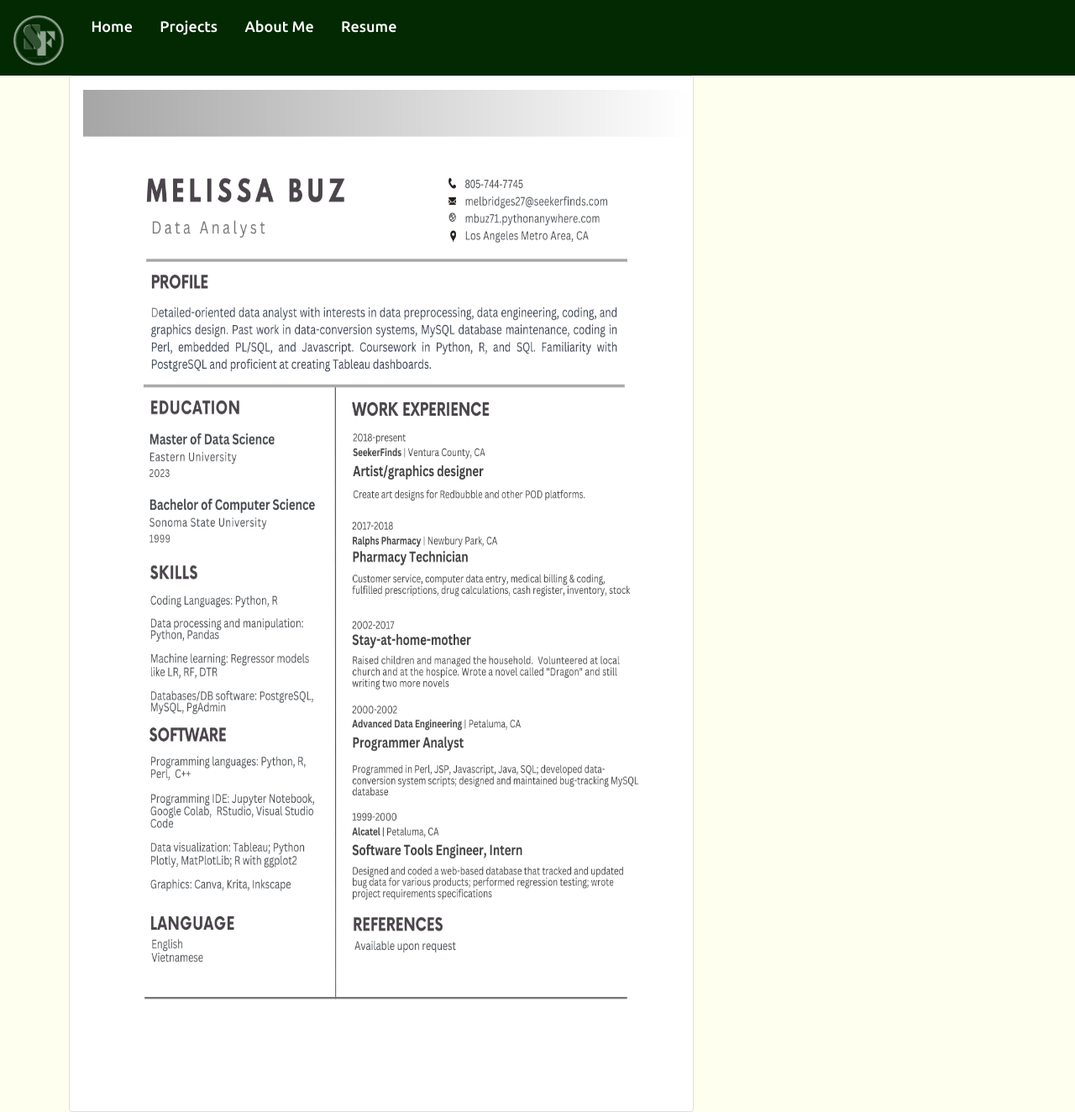
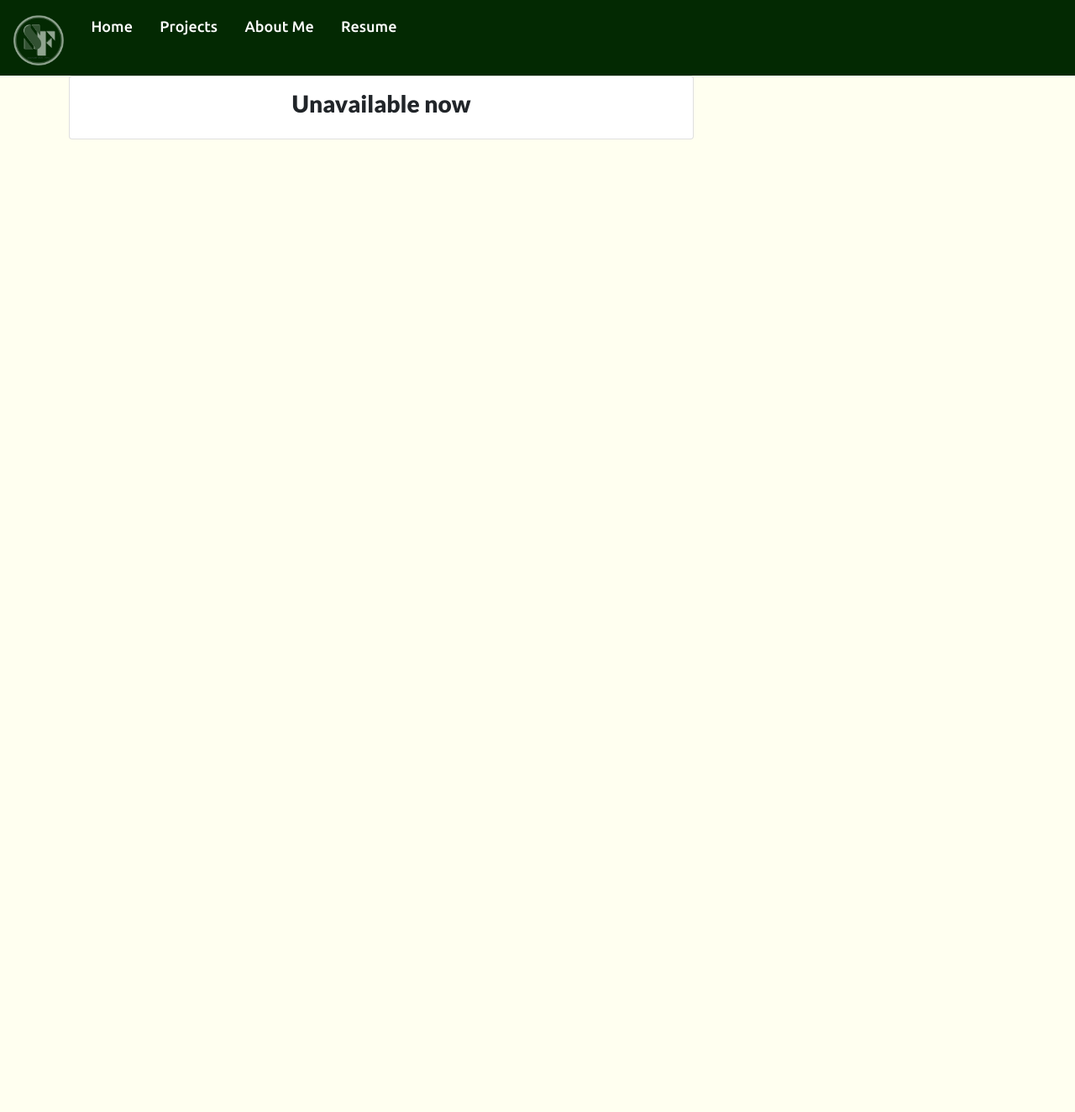
Before and after one commit to melbridges27/ufo_sighting, a Django app: template melsite2/templates/melsite2/resume.html in a window 1280 px wide. Shown: the whole page at 84% size. After the commit the page ends 166 px from the top, so only its background shows below. Run offline with Django 3.2, Linux system fonts and the light colour scheme; the template is opened without the code that fills it, so the values that code supplies are empty; some libraries are stand-ins or nearby versions.

Commit message:
remove resume

```diff
--- a/melsite2/templates/melsite2/resume.html
+++ b/melsite2/templates/melsite2/resume.html
@@ -5,7 +5,8 @@
 <div class="container text-center">
     <div class="col-md-8">
       <div class="card card-body" id="resume-wrapper">
-        <img id="resume-format" src="{% static 'images/mbuzresume81623.png' %}">
+      <h3>Unavailable now</h3>
+<!--        <img id="resume-format" src="{% static 'images/mbuzresume81623.png' %}">   -->
       </div>
     </div>
   </div>
```
